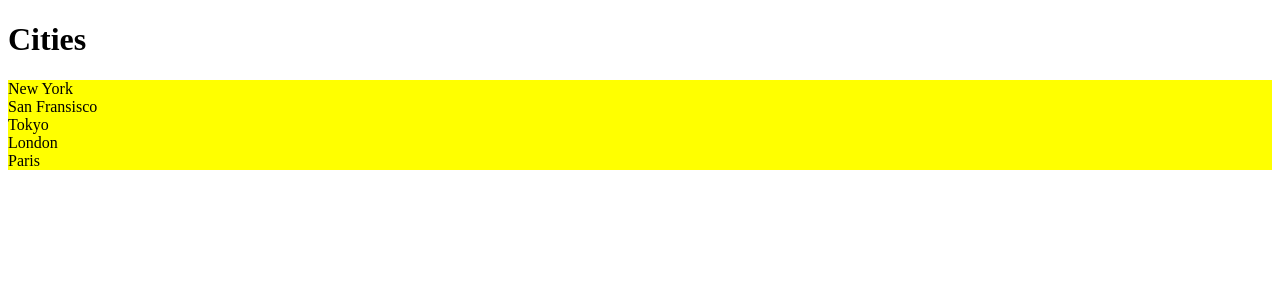
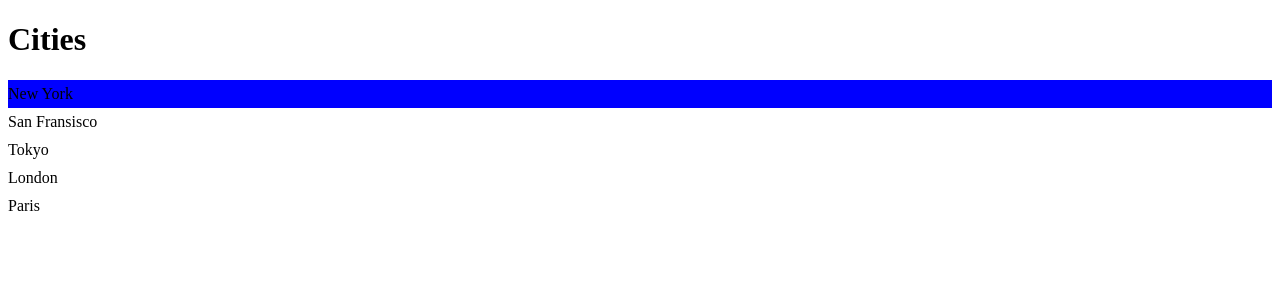
Before and after one commit to Lewis-mbui/mosh-react-course, a React app: page / in a window 1280 px wide. Shown: the top 300 px of the page. Built offline with nearby package versions, Linux system fonts and the light colour scheme; the HTML template or start-up script is replaced by a standard one.

Commit message:
learn styling with css-in-js

```diff
--- a/package.json
+++ b/package.json
@@ -12,7 +12,8 @@
   "dependencies": {
     "bootstrap": "^5.3.8",
     "react": "^19.2.0",
-    "react-dom": "^19.2.0"
+    "react-dom": "^19.2.0",
+    "styled-components": "^6.1.19"
   },
   "devDependencies": {
     "@eslint/js": "^9.39.1",
--- a/src/components/ListGroup/ListGroup.module.css
+++ b/src/components/ListGroup/ListGroup.css
@@ -1,4 +1,4 @@
-.listGroup {
+.list-group {
   list-style: none;
   padding: 0;
 }
--- a/src/components/ListGroup/ListGroup.tsx
+++ b/src/components/ListGroup/ListGroup.tsx
@@ -1,7 +1,21 @@
 import { useState } from "react";
-import styles from "./ListGroup.module.css";
+// import "./ListGroup.css";
+import styled from "styled-components";
 
-// { items: [], heading: string }
+const List = styled.ul`
+  list-style: none;
+  padding: 0;
+`;
+
+interface ListItemProps {
+  active: boolean;
+}
+
+const ListItem = styled.li<ListItemProps>`
+  padding: 5px 0;
+  background: ${(props) => (props.active ? "blue" : "none")};
+`;
+
 interface Props {
   items: string[];
   heading: string;
@@ -12,30 +26,26 @@
 // Destructuring
 function ListGroup({ items, heading, onSelectItem }: Props) {
   // Hook
-  const [selectedIndex, setSelectedIndex] = useState(-1);
+  const [selectedIndex, setSelectedIndex] = useState(0);
 
   return (
     <>
       <h1>{heading}</h1>
       {items.length === 0 && <p>No item found</p>}
-      <ul className={[styles.listGroup, styles.container].join(" ")}>
+      <List>
         {items.map((item, index) => (
-          <li
-            className={
-              selectedIndex === index
-                ? "list-group-item active"
-                : "list-group-item"
-            }
+          <ListItem
+            active={index === selectedIndex}
+            key={item}
             onClick={() => {
               setSelectedIndex(index);
               onSelectItem(item);
             }}
-            key={item}
           >
             {item}
-          </li>
+          </ListItem>
         ))}
-      </ul>
+      </List>
     </>
   );
 }
```
Also changed, not shown: 1 other file (tests, documents, lock files or other folders).
